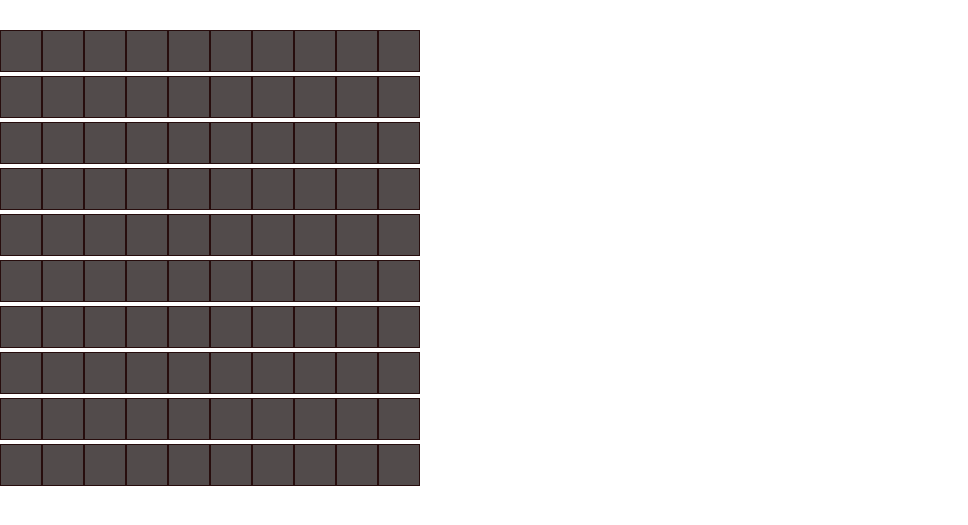
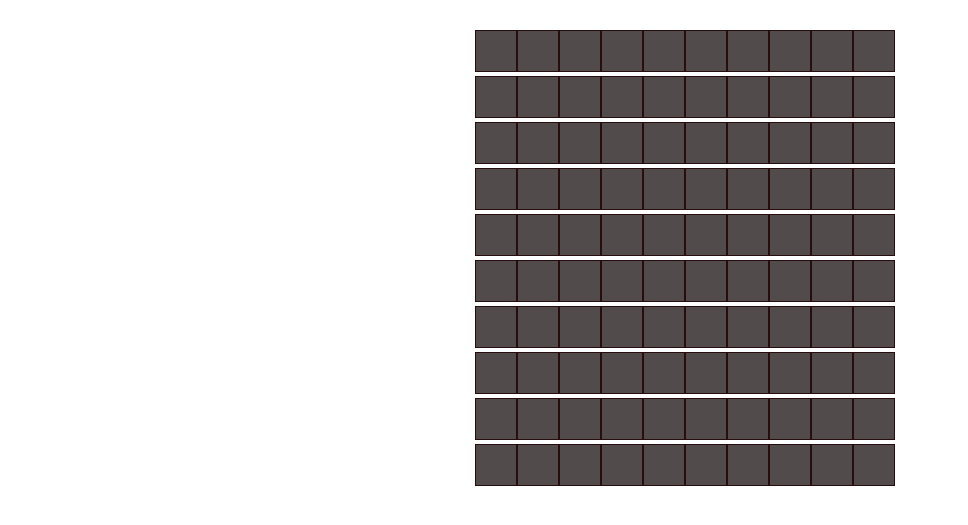
Before and after one commit to Mohammadaasif1/MineSweeper_Game, a plain HTML site: page index.html in a window 1280 px wide. Shown: the part 95-620 px from the top of the page, without its empty margins (0-968 px from the left). Drawn offline with Linux system fonts and the light colour scheme.

Commit message:
grid on the center

```diff
--- a/index.css
+++ b/index.css
@@ -11,11 +11,10 @@ body{
 }
 
 #game-board{
-    display: inline-block;
-    align-items: center;
-    justify-content: center;
-    gap: 10px;
+    padding-left: 475px;
+
 }
+
 .grid-cell{
     width: 40px;
     height: 40px;
```
